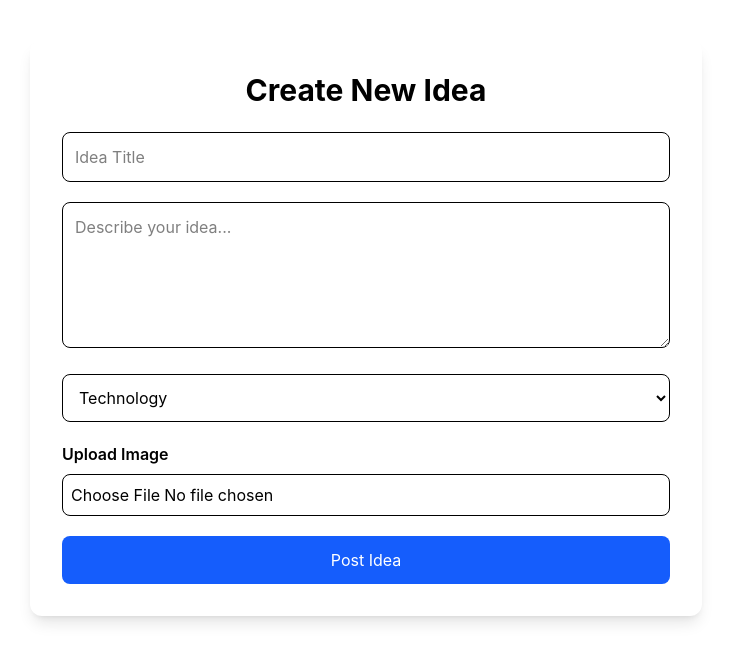
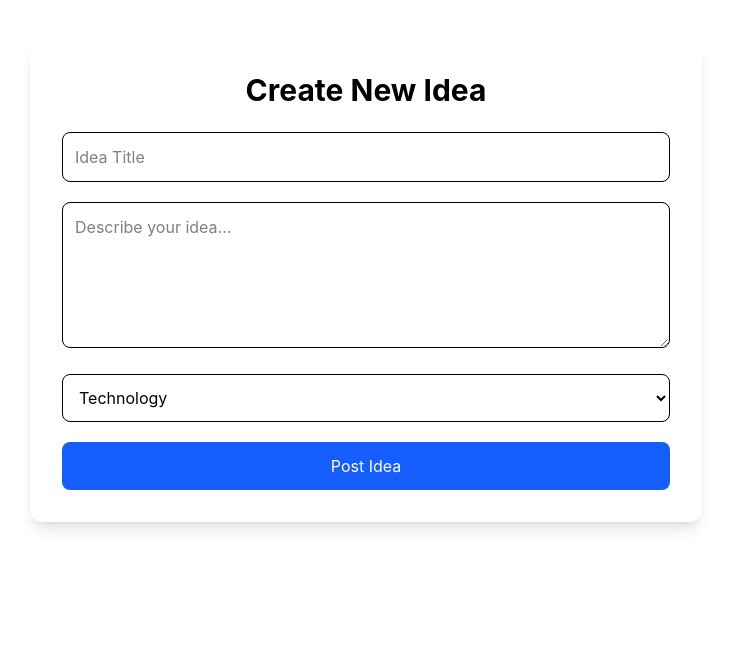
Before and after one commit to kiranbillur7760-dot/IdeaHub, a React (Vite) app: page /create-idea in a window 1280 px wide. Shown: the top 662 px of the page, without its empty margins (274-1005 px from the left). Built offline with nearby package versions, Linux system fonts and the light colour scheme; sample sign-in values are in the browser's storage.

Commit message:
Fix Create Idea request

```diff
--- a/src/components/IdeaCard.jsx
+++ b/src/components/IdeaCard.jsx
@@ -183,37 +183,40 @@ function IdeaCard({ idea }) {
   // Work On Idea
   // =========================
 
-  const handleWorkOnIdea =
-    async () => {
+  const handleWorkOnIdea = async () => {
+  console.log("Button clicked");
 
   try {
-
-        const token =
-          localStorage.getItem("token");
+    const token = localStorage.getItem("token");
 
     if (!token) {
-          alert("Login first");
+      alert("Please login to work on an idea.");
       return;
     }
 
     setWorking(true);
+    console.log("Sending request...");
 
-        const res =
-          await API.post(
+    const res = await API.post(
       `/ideas/${idea._id}/join`,
       {},
       {
         headers: {
-                Authorization:
-                  `Bearer ${token}`,
+          Authorization: `Bearer ${token}`,
         },
       }
     );
 
+    console.log("Response:", res.data);
+
     alert(res.data.message);
 
   } catch (err) {
-        console.error(err);
+    console.log("ERROR:", err);
+    console.log("Response:", err.response);
+
+    alert(err.response?.data?.message || "Failed to join idea.");
+
   } finally {
     setWorking(false);
   }
--- a/src/pages/CreateIdea.jsx
+++ b/src/pages/CreateIdea.jsx
@@ -16,29 +16,27 @@ function CreateIdea() {
   try {
     const token = localStorage.getItem("token");
 
-      const formData = new FormData();
-
-      formData.append("title", title);
-      formData.append("description", description);
-      formData.append("category", category);
-
-      if (image) {
-        formData.append("image", image);
-      }
-
-      await API.post("/ideas", formData, {
+    await API.post(
+      "/ideas",
+      {
+        title,
+        description,
+        category,
+        image: "",
+      },
+      {
         headers: {
           Authorization: `Bearer ${token}`,
-          "Content-Type": "multipart/form-data",
         },
-      });
+      }
+    );
 
     alert("🎉 Idea created successfully!");
     navigate("/explore");
 
   } catch (err) {
     console.error(err.response?.data || err);
-      alert("Failed to create idea.");
+    alert(err.response?.data?.message || "Failed to create idea.");
   }
 };
 
@@ -82,18 +80,7 @@ function CreateIdea() {
           <option>AI</option>
         </select>
 
-        <div>
-          <label className="block mb-2 font-semibold">
-            Upload Image
-          </label>
 
-          <input
-            type="file"
-            accept="image/*"
-            onChange={(e) => setImage(e.target.files[0])}
-            className="w-full border rounded-lg p-2"
-          />
-        </div>
 
         <button
           type="submit"
```
Lines whose indentation alone changed are shown as unchanged.
